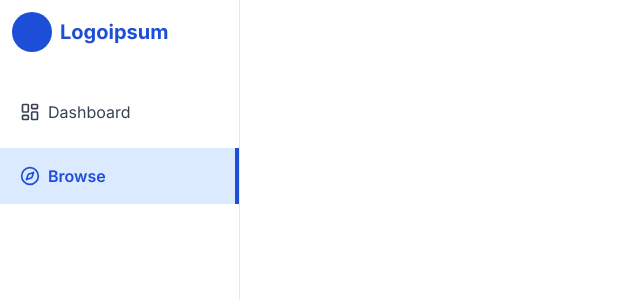
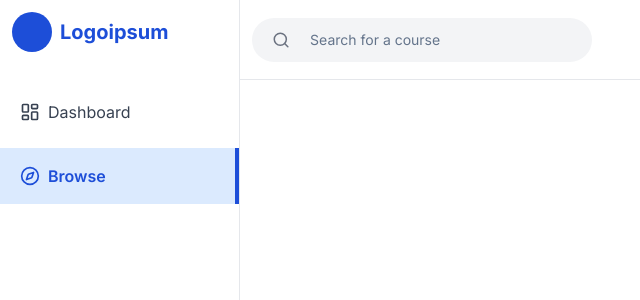
Before and after one commit to KevinPgn/lms-NEXT, a Next.js app: page / in a window 1280 px wide. Shown: the top 300 px of the page, without its empty margins (0-640 px from the left). Built offline with nearby package versions, Linux system fonts and the light colour scheme; no server answers.

Commit message:
search bar

```diff
--- a/src/app/page.tsx
+++ b/src/app/page.tsx
@@ -1,12 +1,15 @@
 import { SidebarHome } from "@/features/sidebarHome/SidebarHome";
+import { getSession } from "@/components/utils/CacheSession";
+import { Headers } from "@/components/headers/Headers";
+export default async function Home() {
+  const session = await getSession()
 
-export default async function Home() {
   return (
     <section className="flex">
       <SidebarHome />
 
       <main className="flex-1">
-
+        <Headers session={session}/>
       </main>
     </section>
   );
--- /dev/null
+++ b/src/components/headers/Headers.tsx
@@ -0,0 +1,13 @@
+"use client"
+import {usePathname} from "next/navigation"
+import { SearchBar } from "./SearchBar"
+
+export const Headers = ({session}: {session: any}) => {
+  const pathname = usePathname()
+
+  return <header className="flex justify-between items-center p-3 h-20 border-b border-gray-200 dark:border-zinc-800">
+    <nav className="flex items-center gap-2">
+        {pathname === "/" ? <SearchBar /> : null}
+    </nav>
+  </header>
+}
--- /dev/null
+++ b/src/components/headers/SearchBar.tsx
@@ -0,0 +1,12 @@
+"use client"
+import { Search } from "lucide-react"
+import { Input } from "@/components/ui/input"
+
+export const SearchBar = () => {
+  return <div className="flex items-center gap-2 p-0.5 bg-gray-100 dark:bg-zinc-800 px-5 w-[340px] max-md:w-full rounded-full">
+    <Search size={20} className="text-gray-500"/>
+    <Input type="text" placeholder="Search for a course" className="border-none shadow-none bg-transparent" />
+  </div>
+
+
+}
```
